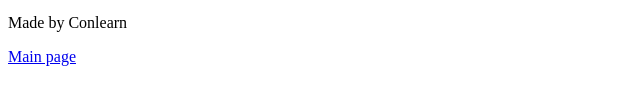
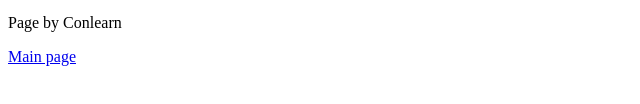
Before and after one commit to conlearn123/conlearn123.github.io, a plain HTML site: page checklist.html in a window 1280 px wide. Shown: the part 256-360 px from the top of the page, 0-640 px from the left. Drawn offline with Linux system fonts and the light colour scheme.

Commit message:
Update checklist.html

```diff
--- a/checklist.html
+++ b/checklist.html
@@ -19,7 +19,7 @@
     <input id="seventh" type="checkbox"><label for="seventh">Add a linkback to in each secondary webpage</label><br>
 </body>
 <footer>
-  <p>Made by Conlearn</p>
+  <p>Page by Conlearn</p>
   <a href="/index.html">Main page</a>
 </footer>
 
```
